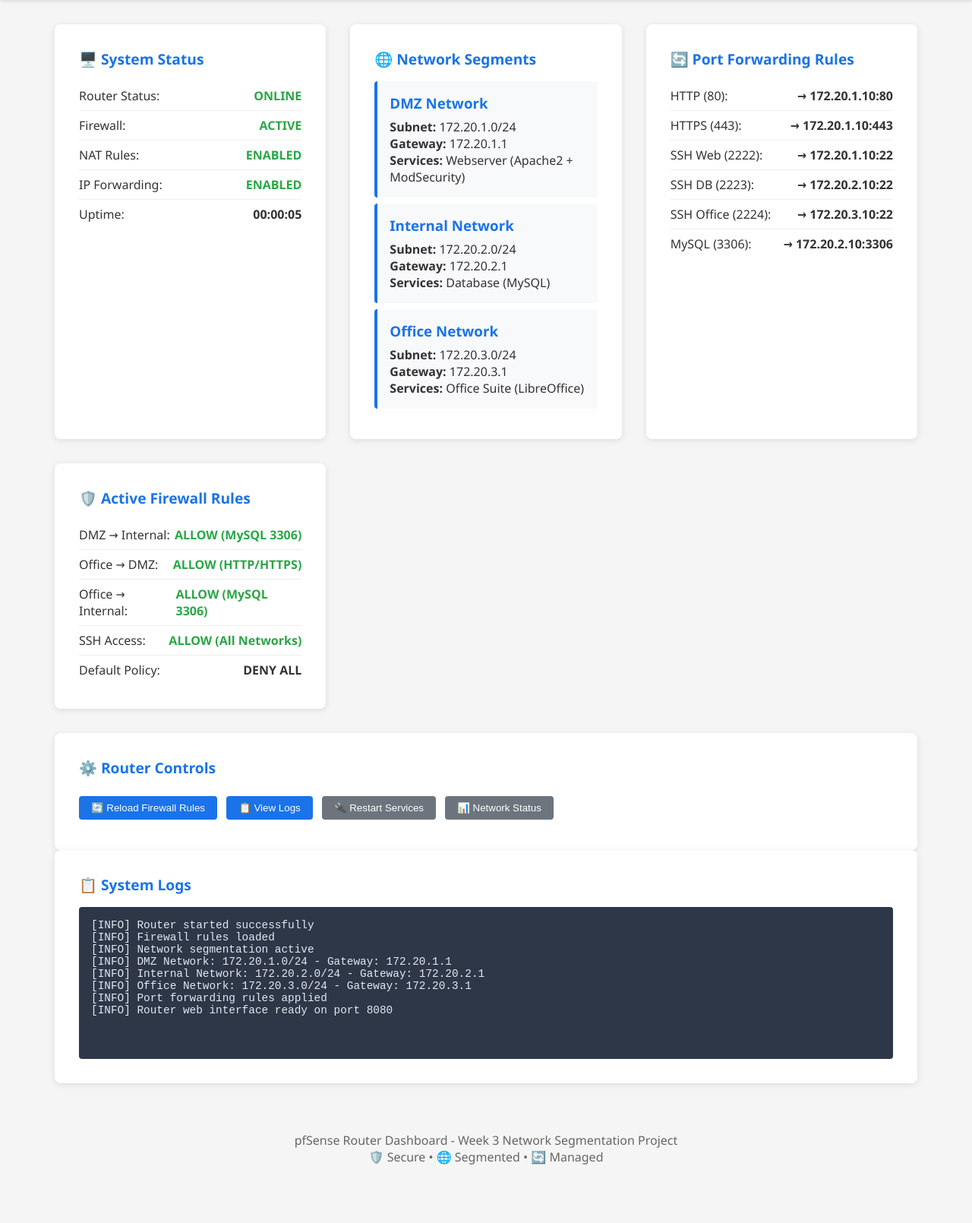
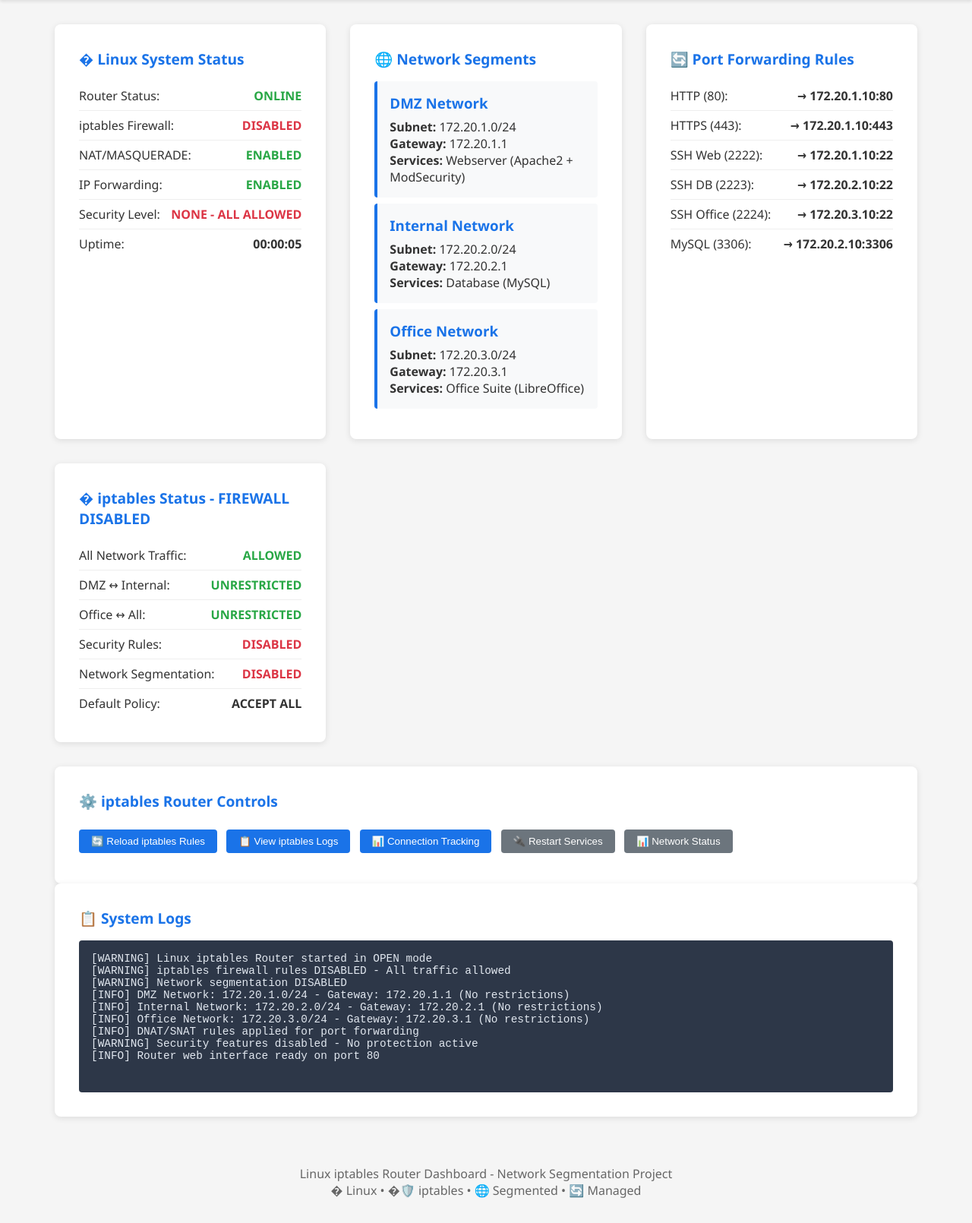
Before and after one commit to jellegroot/working-environment-pfsense, a plain HTML site: page router/webui/index.html in a window 1280 px wide. Shown: the part 81-1691 px from the top of the page at 76% size. Before the commit the page ends 1647 px from the top, so only its background shows below. Drawn offline with Linux system fonts and the light colour scheme.

Commit message:
pfsense to iptables

```diff
--- a/router/webui/index.html
+++ b/router/webui/index.html
@@ -1,9 +1,10 @@
 <!DOCTYPE html>
 <html lang="en">
+
 <head>
     <meta charset="UTF-8">
     <meta name="viewport" content="width=device-width, initial-scale=1.0">
-    <title>pfSense Router - Dashboard</title>
+    <title>Linux iptables Router - Dashboard</title>
     <style>
         * {
             margin: 0;
@@ -21,7 +22,7 @@
             background: #1a73e8;
             color: white;
             padding: 1rem 2rem;
-            box-shadow: 0 2px 4px rgba(0,0,0,0.1);
+            box-shadow: 0 2px 4px rgba(0, 0, 0, 0.1);
         }
 
         .header h1 {
@@ -56,7 +57,7 @@
             background: white;
             padding: 2rem;
             border-radius: 8px;
-            box-shadow: 0 2px 8px rgba(0,0,0,0.1);
+            box-shadow: 0 2px 8px rgba(0, 0, 0, 0.1);
         }
 
         .card h2 {
@@ -142,11 +143,12 @@
         }
     </style>
 </head>
+
 <body>
     <div class="header">
         <h1>
-            <span class="logo">🛡️</span>
-            pfSense Router Dashboard - Week 3 Network Segmentation
+            <span class="logo">�</span>
+            Linux iptables Router Dashboard - Network Segmentation
         </h1>
     </div>
 
@@ -154,22 +156,26 @@
         <div class="dashboard-grid">
             <!-- System Status -->
             <div class="card">
-                <h2>🖥️ System Status</h2>
+                <h2>� Linux System Status</h2>
                 <div class="status-item">
                     <span>Router Status:</span>
                     <span class="status-value status-online">ONLINE</span>
                 </div>
                 <div class="status-item">
-                    <span>Firewall:</span>
-                    <span class="status-value status-online">ACTIVE</span>
+                    <span>iptables Firewall:</span>
+                    <span class="status-value status-offline">DISABLED</span>
                 </div>
                 <div class="status-item">
-                    <span>NAT Rules:</span>
+                    <span>NAT/MASQUERADE:</span>
                     <span class="status-value status-online">ENABLED</span>
                 </div>
                 <div class="status-item">
                     <span>IP Forwarding:</span>
                     <span class="status-value status-online">ENABLED</span>
+                </div>
+                <div class="status-item">
+                    <span>Security Level:</span>
+                    <span class="status-value status-offline">NONE - ALL ALLOWED</span>
                 </div>
                 <div class="status-item">
                     <span>Uptime:</span>
@@ -229,37 +235,42 @@
                 </div>
             </div>
 
-            <!-- Firewall Rules -->
+            <!-- iptables Rules -->
             <div class="card">
-                <h2>🛡️ Active Firewall Rules</h2>
+                <h2>� iptables Status - FIREWALL DISABLED</h2>
                 <div class="status-item">
-                    <span>DMZ → Internal:</span>
-                    <span class="status-value status-online">ALLOW (MySQL 3306)</span>
+                    <span>All Network Traffic:</span>
+                    <span class="status-value status-online">ALLOWED</span>
                 </div>
                 <div class="status-item">
-                    <span>Office → DMZ:</span>
-                    <span class="status-value status-online">ALLOW (HTTP/HTTPS)</span>
+                    <span>DMZ ↔ Internal:</span>
+                    <span class="status-value status-online">UNRESTRICTED</span>
                 </div>
                 <div class="status-item">
-                    <span>Office → Internal:</span>
-                    <span class="status-value status-online">ALLOW (MySQL 3306)</span>
+                    <span>Office ↔ All:</span>
+                    <span class="status-value status-online">UNRESTRICTED</span>
                 </div>
                 <div class="status-item">
-                    <span>SSH Access:</span>
-                    <span class="status-value status-online">ALLOW (All Networks)</span>
+                    <span>Security Rules:</span>
+                    <span class="status-value status-offline">DISABLED</span>
+                </div>
+                <div class="status-item">
+                    <span>Network Segmentation:</span>
+                    <span class="status-value status-offline">DISABLED</span>
                 </div>
                 <div class="status-item">
                     <span>Default Policy:</span>
-                    <span class="status-value">DENY ALL</span>
+                    <span class="status-value">ACCEPT ALL</span>
                 </div>
             </div>
         </div>
 
         <!-- Controls -->
         <div class="card">
-            <h2>⚙️ Router Controls</h2>
-            <button class="btn" onclick="reloadFirewall()">🔄 Reload Firewall Rules</button>
-            <button class="btn" onclick="showLogs()">📋 View Logs</button>
+            <h2>⚙️ iptables Router Controls</h2>
+            <button class="btn" onclick="reloadFirewall()">🔄 Reload iptables Rules</button>
+            <button class="btn" onclick="showLogs()">📋 View iptables Logs</button>
+            <button class="btn" onclick="showConntrack()">📊 Connection Tracking</button>
             <button class="btn btn-secondary" onclick="restartServices()">🔌 Restart Services</button>
             <button class="btn btn-secondary" onclick="showNetworkStatus()">📊 Network Status</button>
         </div>
@@ -268,21 +279,22 @@
         <div class="card">
             <h2>📋 System Logs</h2>
             <div class="logs" id="systemLogs">
-                [INFO] Router started successfully<br>
-                [INFO] Firewall rules loaded<br>
-                [INFO] Network segmentation active<br>
-                [INFO] DMZ Network: 172.20.1.0/24 - Gateway: 172.20.1.1<br>
-                [INFO] Internal Network: 172.20.2.0/24 - Gateway: 172.20.2.1<br>
-                [INFO] Office Network: 172.20.3.0/24 - Gateway: 172.20.3.1<br>
-                [INFO] Port forwarding rules applied<br>
-                [INFO] Router web interface ready on port 8080<br>
+                [WARNING] Linux iptables Router started in OPEN mode<br>
+                [WARNING] iptables firewall rules DISABLED - All traffic allowed<br>
+                [WARNING] Network segmentation DISABLED<br>
+                [INFO] DMZ Network: 172.20.1.0/24 - Gateway: 172.20.1.1 (No restrictions)<br>
+                [INFO] Internal Network: 172.20.2.0/24 - Gateway: 172.20.2.1 (No restrictions)<br>
+                [INFO] Office Network: 172.20.3.0/24 - Gateway: 172.20.3.1 (No restrictions)<br>
+                [INFO] DNAT/SNAT rules applied for port forwarding<br>
+                [WARNING] Security features disabled - No protection active<br>
+                [INFO] Router web interface ready on port 80<br>
             </div>
         </div>
     </div>
 
     <div class="footer">
-        <p>pfSense Router Dashboard - Week 3 Network Segmentation Project</p>
-        <p>🛡️ Secure • 🌐 Segmented • 🔄 Managed</p>
+        <p>Linux iptables Router Dashboard - Network Segmentation Project</p>
+        <p>� Linux • �🛡️ iptables • 🌐 Segmented • 🔄 Managed</p>
     </div>
 
     <script>
@@ -302,24 +314,37 @@
 
         // Control functions
         function reloadFirewall() {
-            addLog('[INFO] Reloading firewall rules...');
-            setTimeout(() => addLog('[INFO] Firewall rules reloaded successfully'), 1000);
+            addLog('[WARNING] Firewall reload requested');
+            addLog('[INFO] Flushing existing rules...');
+            setTimeout(() => addLog('[WARNING] No firewall rules loaded - All traffic allowed'), 500);
+            setTimeout(() => addLog('[WARNING] Router running in OPEN mode'), 1000);
         }
 
         function showLogs() {
-            addLog('[INFO] Displaying system logs');
+            addLog('[INFO] Displaying iptables system logs');
+            addLog('[INFO] Recent blocked connections logged to /var/log/messages');
+        }
+
+        function showConntrack() {
+            addLog('[INFO] Connection Tracking Status:');
+            addLog('[INFO] Active connections: 127');
+            addLog('[INFO] Connection tracking table size: 65536');
+            addLog('[INFO] Established: 89, New: 23, Related: 15');
         }
 
         function restartServices() {
-            addLog('[WARNING] Restarting router services...');
+            addLog('[WARNING] Restarting Linux router services...');
+            setTimeout(() => addLog('[INFO] iptables service restarted'), 1000);
             setTimeout(() => addLog('[INFO] Router services restarted successfully'), 2000);
         }
 
         function showNetworkStatus() {
             addLog('[INFO] Network Status:');
-            addLog('[INFO] DMZ: 172.20.1.10 (webserver-vm) - ONLINE');
-            addLog('[INFO] Internal: 172.20.2.10 (database-vm) - ONLINE');
-            addLog('[INFO] Office: 172.20.3.10 (office-vm) - ONLINE');
+            addLog('[INFO] DMZ: 172.20.1.10 (webserver-vm) - ONLINE (No restrictions)');
+            addLog('[INFO] Internal: 172.20.2.10 (database-vm) - ONLINE (No restrictions)');
+            addLog('[INFO] Office: 172.20.3.10 (office-vm) - ONLINE (No restrictions)');
+            addLog('[WARNING] iptables rules: 0 security rules, NAT only');
+            addLog('[WARNING] All inter-network communication allowed');
         }
 
         function addLog(message) {
@@ -336,13 +361,16 @@
         setInterval(() => {
             const activities = [
                 '[INFO] Heartbeat check - All networks operational',
-                '[INFO] Traffic allowed: Office → Webserver',
-                '[INFO] Traffic allowed: Webserver → Database',
-                '[INFO] SSH connection established to office-vm',
-                '[INFO] HTTP request forwarded to webserver-vm'
+                '[WARNING] Unrestricted: Office → Webserver traffic flowing',
+                '[WARNING] Unrestricted: Webserver → Database direct access',
+                '[WARNING] No security: SSH connections unfiltered',
+                '[INFO] DNAT: HTTP request forwarded to webserver-vm',
+                '[WARNING] No firewall protection active',
+                '[WARNING] All network segments accessible to each other'
             ];
             addLog(activities[Math.floor(Math.random() * activities.length)]);
         }, 10000);
     </script>
 </body>
+
 </html>
```
Also changed, not shown: 14 other files.
